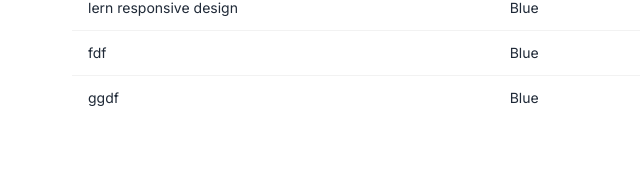
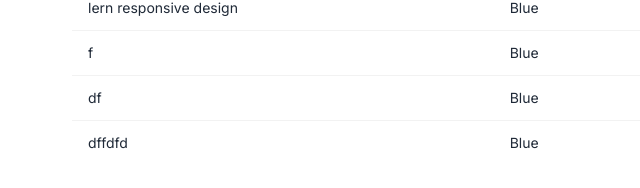
Before and after one commit to Tausif4171/nextjs-todo-app, a Next.js app: page / in a window 1280 px wide. Shown: the part 250-438 px from the top of the page, without its empty margins (268-908 px from the left). Built offline with nearby package versions, Linux system fonts and the light colour scheme; data requests are answered from the project's data file.

Commit message:
added uuid package for unique id for each todo item

```diff
--- a/app/components/AddTask.tsx
+++ b/app/components/AddTask.tsx
@@ -4,6 +4,7 @@ import React, { FormEventHandler, useState } from 'react'
 import { CiCirclePlus } from "react-icons/ci";
 import Modal from './Modal';
 import { addTodo } from '@/api';
+import { v4 as uuidv4 } from 'uuid';
 
 
 function AddTask() {
@@ -11,11 +12,11 @@ function AddTask() {
     const [todoValue, setTodoValue] = useState<string>('');
 
     const handleAddTodo: React.FormEventHandler<HTMLFormElement> = async (e) => {
+        e.preventDefault();
         const res = await addTodo({
-            id: 3,
+            id: uuidv4(),
             name: todoValue
         })
-        e.preventDefault();
         console.log(todoValue)
         setShowModal(false)
     }
--- a/data/todos.json
+++ b/data/todos.json
@@ -9,12 +9,16 @@
       "name": "lern responsive design"
     },
     {
-      "id": 3,
-      "name": "fdf"
+      "id": "0d4e1d2e-066c-403a-86f9-468093186709",
+      "name": "f"
     },
     {
-      "id": 3,
-      "name": "ggdf"
+      "id": "d28ed6bd-6c04-4f6f-8775-418fb65a6e88",
+      "name": "df"
+    },
+    {
+      "id": "c9329a77-fd35-4eb4-8e9d-743a6786c3f4",
+      "name": "dffdfd"
     }
   ]
 }
--- a/package.json
+++ b/package.json
@@ -13,12 +13,14 @@
     "next": "14.2.2",
     "react": "^18",
     "react-dom": "^18",
-    "react-icons": "^5.1.0"
+    "react-icons": "^5.1.0",
+    "uuid": "^9.0.1"
   },
   "devDependencies": {
     "@types/node": "^20",
     "@types/react": "^18",
     "@types/react-dom": "^18",
+    "@types/uuid": "^9.0.8",
     "daisyui": "^4.10.2",
     "eslint": "^8",
     "eslint-config-next": "14.2.2",
--- a/types/tasks.ts
+++ b/types/tasks.ts
@@ -1,4 +1,4 @@
 export type ITodo = {
-    id: number;
+    id: string;
     name: string
 }
```
Also changed, not shown: 1 other file (tests, documents, lock files or other folders).
